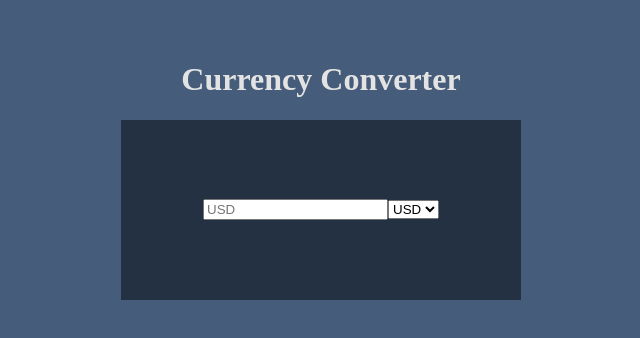
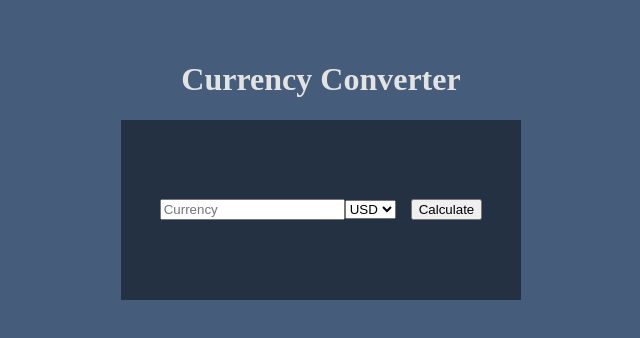
Before and after one commit to xoxoffy/react-currency-exchange, a React (Vite) app: page / in a window 1280 px wide. Shown: the top 338 px of the page, without its empty margins (319-959 px from the left). Built offline with nearby package versions, Linux system fonts and the light colour scheme; no server answers.

Commit message:
Api call onclick

```diff
--- a/src/App.tsx
+++ b/src/App.tsx
@@ -1,51 +1,18 @@
-import { Fragment, useEffect, useState } from 'react';
+import { Fragment } from 'react';
 import './App.css';
-import axios from 'axios';
+
 import Converter from './components/Converter/Converter';
 
+interface prices {
+  code: string;
+}
+
 const App = () => {
-  const api_URL = 'https://api.nbp.pl/api/exchangerates/tables/a/?format=json';
-
-  const [usdRate, setUsdRate] = useState<string>('');
-  const [eurRate, setEurRate] = useState<string>('');
-  const [chfRate, setChfRate] = useState<string>('');
-
-  const [currencyRates, setCurrencyRates] = useState([]);
-
-  const [isLoading, setIsLoading] = useState<boolean>(false);
-
-  useEffect(() => {
-    setIsLoading(true);
-    axios
-      .get(api_URL)
-      .then((response) => {
-        const prices = response.data[0].rates;
-        const usd = prices.filter((rate) => rate.code === 'USD')[0].mid;
-        const eur = prices.filter((rate) => rate.code === 'EUR')[0].mid;
-        const chf = prices.filter((rate) => rate.code === 'CHF')[0].mid;
-
-        setUsdRate(usd);
-        setEurRate(eur);
-        setChfRate(chf);
-
-        setIsLoading(false);
-      })
-      .catch((error) => {
-        window.alert(error);
-        setIsLoading(false);
-      });
-  }, []);
-
   return (
     <Fragment>
       <h1>Currency Converter</h1>
       <div className="App">
-        <Converter
-          usdRate={usdRate}
-          eurRate={eurRate}
-          chfRate={chfRate}
-          isLoading={isLoading}
-        />
+        <Converter />
       </div>
     </Fragment>
   );
--- a/src/components/Converter/Converter.css
+++ b/src/components/Converter/Converter.css
@@ -7,6 +7,10 @@
   justify-content: center;
   align-items: center;
   flex-wrap: wrap;
+}
+
+.formContainer button {
+  margin-left: 15px;
 }
 
 h2 {
--- a/src/components/Converter/Converter.tsx
+++ b/src/components/Converter/Converter.tsx
@@ -1,46 +1,49 @@
 import './Converter.css';
-import { useState, useEffect } from 'react';
+import { useState } from 'react';
 import Loader from './../Loader';
 import ConverterResults from './ConverterResult/ConverterResult';
+import axios from 'axios';
 
-interface Props {
-  usdRate: string;
-  eurRate: string;
-  chfRate: string;
-  isLoading: boolean;
-}
+const Converter: React.FunctionComponent = () => {
+  const api_URL = 'https://api.nbp.pl/api/exchangerates/tables/a/?format=json';
 
-const Converter: React.FunctionComponent<Props> = ({
-  usdRate,
-  eurRate,
-  chfRate,
-  isLoading,
-}) => {
   const [currencyInput, setCurrencyInput] = useState<string>('');
   const [currencyType, setCurrencyType] = useState<string>('USD');
   const [calculatedExchange, setCalculatedExchange] = useState<number>(0);
+  const [isLoading, setIsLoading] = useState<boolean>(false);
 
   const calculateExchange = () => {
     if (!currencyInput || Number(currencyInput) < 0) return;
 
-    if (currencyType === 'USD') {
-      setCalculatedExchange(Number(currencyInput) * Number(usdRate));
-    } else if (currencyType === 'EUR') {
-      setCalculatedExchange(Number(currencyInput) * Number(eurRate));
-    } else if (currencyType === 'CHF') {
-      setCalculatedExchange(Number(currencyInput) * Number(chfRate));
-    }
+    axios
+      .get(api_URL)
+      .then((response) => {
+        const prices = response.data[0].rates;
+        const usd = prices.filter((rate) => rate.code === 'USD')[0].mid;
+        const eur = prices.filter((rate) => rate.code === 'EUR')[0].mid;
+        const chf = prices.filter((rate) => rate.code === 'CHF')[0].mid;
+
+        if (currencyType === 'USD') {
+          setCalculatedExchange(Number(currencyInput) * usd);
+        } else if (currencyType === 'EUR') {
+          setCalculatedExchange(Number(currencyInput) * eur);
+        } else if (currencyType === 'CHF') {
+          setCalculatedExchange(Number(currencyInput) * chf);
+        }
+
+        setIsLoading(false);
+      })
+      .catch((error) => {
+        window.alert(error);
+        setIsLoading(false);
+      });
   };
-
-  useEffect(() => {
-    calculateExchange();
-  }, [currencyInput, currencyType]);
 
   return (
     <div className="formContainer">
       <input
         type="number"
-        placeholder={currencyType}
+        placeholder="Currency"
         value={currencyInput}
         onChange={(event) => setCurrencyInput(event.target.value)}
         min={0}
@@ -54,6 +57,8 @@ const Converter: React.FunctionComponent<Props> = ({
         <option value="EUR">EUR</option>
         <option value="CHF">CHF</option>
       </select>
+
+      <button onClick={calculateExchange}>Calculate</button>
 
       {isLoading ? <Loader /> : null}
 
```
